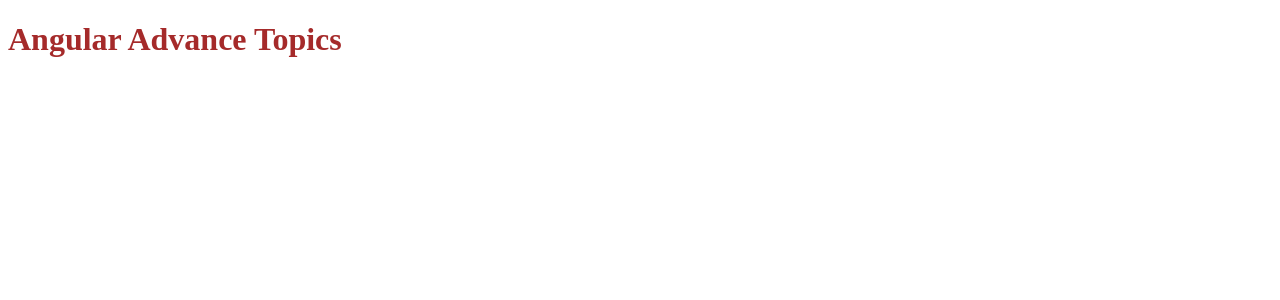
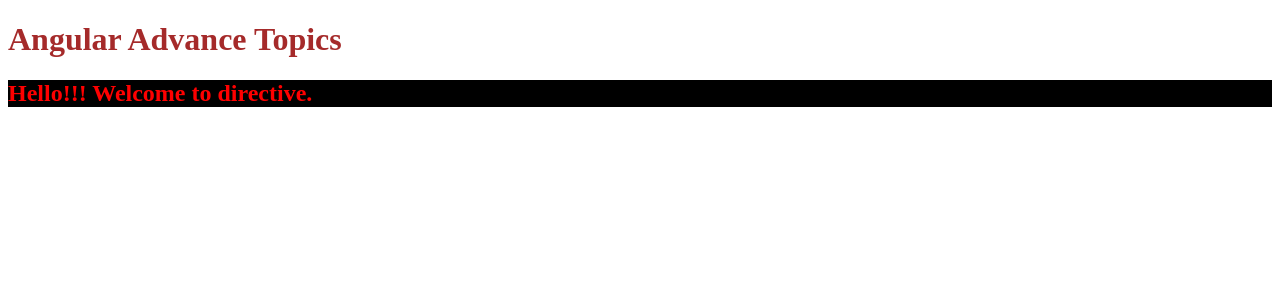
Before and after one commit to Sufiyan33/Learning-Angular, an Angular app in the folder Angular-Advance/advance/: page / in a window 1280 px wide. Shown: the top 300 px of the page. Built offline with nearby package versions, Linux system fonts and the light colour scheme.

Commit message:
Registering directive in main component

```diff
--- a/Angular-Advance/advance/src/app/app.component.ts
+++ b/Angular-Advance/advance/src/app/app.component.ts
@@ -1,13 +1,15 @@
 import { Component } from '@angular/core';
 import { RouterOutlet } from '@angular/router';
+import { RedElementDirective } from './red-element.directive';
 
 @Component({
   selector: 'app-root',
   standalone: true,
-  imports: [RouterOutlet],
+  imports: [RouterOutlet, RedElementDirective],
   templateUrl: './app.component.html',
   styleUrl: './app.component.scss'
 })
 export class AppComponent {
   title = 'Angular Advance Topics';
+  directiveTitle = 'Hello!!! Welcome to directive.';
 }
```
